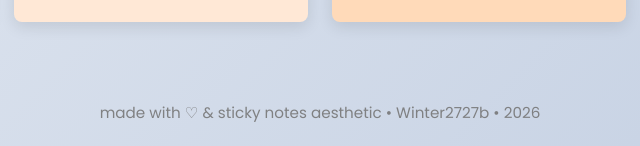
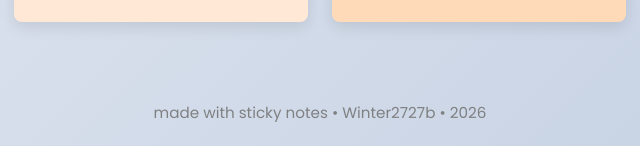
Before and after one commit to Winter2727b/winter2727b.github.io, a plain HTML site: page index.html in a window 1280 px wide. Shown: the part 1206-1352 px from the top of the page, 320-960 px from the left. Drawn offline with Linux system fonts and the light colour scheme.

Commit message:
Update index.html

```diff
--- a/index.html
+++ b/index.html
@@ -275,7 +275,7 @@
     </div>
 
     <footer>
-      made with ♡ & sticky notes aesthetic • Winter2727b • 2026
+      made with sticky notes • Winter2727b • 2026
     </footer>
   </div>
 
```
